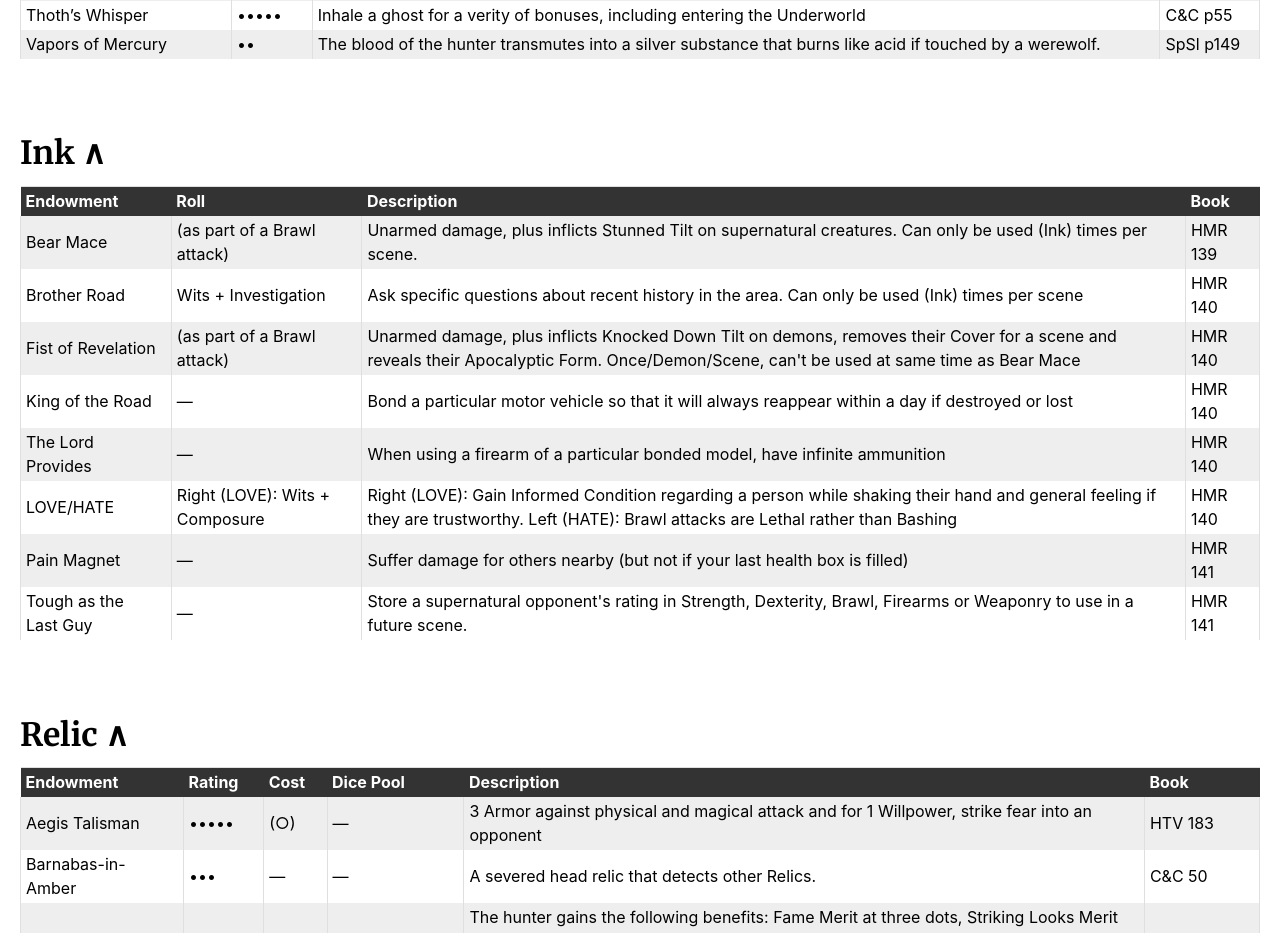
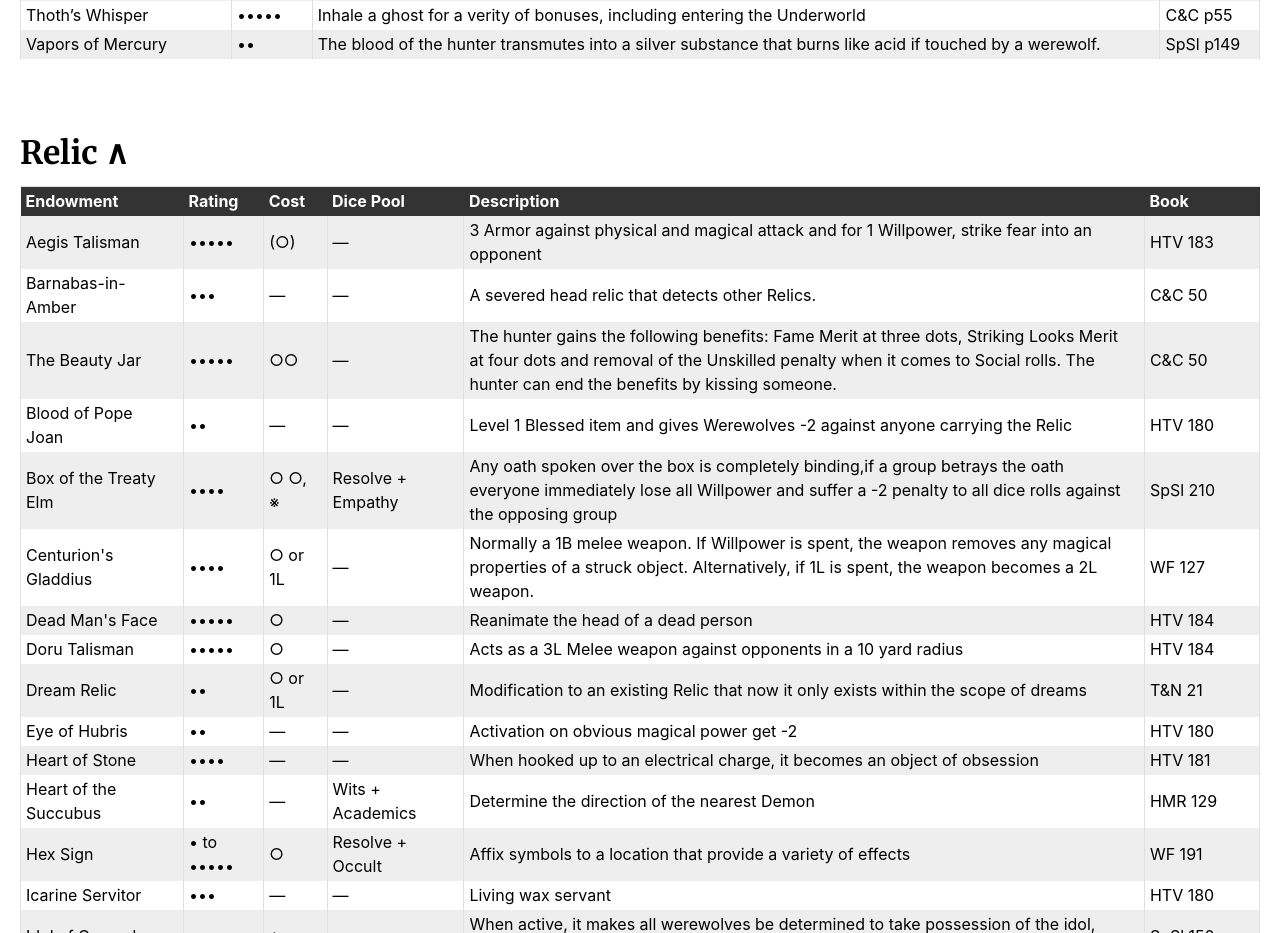
Before and after one commit to Paolo-Federle/grimoire, a React (Create React App) app: page /#/hunter/endowments in a window 1280 px wide. Shown: the part 6140-7073 px from the top of the page. Built offline with nearby package versions, Linux system fonts and the light colour scheme.

Commit message:
added disciplines to vampire clans

```diff
--- a/src/App.js
+++ b/src/App.js
@@ -77,7 +77,7 @@ import Location from './pages/Generale/Location';
 import { allLocation } from './Data/LocationMeritData';
 import LocationDetail from './pages/Generale/LocationDetail';
 import Size from './pages/Generale/Size';
-import Equipment from './pages/Generale/Equipment';
+import Items from './pages/Generale/Items';
 import { Routes, Route } from 'react-router-dom'
 import Navbar from './components/Navbar';
 import { useLocation } from 'react-router-dom';
@@ -210,7 +210,7 @@ function App() {
               element={<LocationDetail location={location} />}
             />
           ))}
-          <Route path="/equipment" element={<Equipment />} />
+          <Route path="/items" element={<Items />} />
           <Route path="/skills" element={<Skills />} />
           <Route path="/universal_merits" element={<UniversalMerits />} />
           <Route path="/advantages" element={<Advantage />} />
--- a/src/Data/Hunter/EndowmentData.jsx
+++ b/src/Data/Hunter/EndowmentData.jsx
@@ -711,57 +711,6 @@ const elixirData = [
     }
 ]
 
-const inkData = [
-    {
-        "Endowment": "Bear Mace",
-        "Roll": "(as part of a Brawl attack)",
-        "Description": "Unarmed damage, plus inflicts Stunned Tilt on supernatural creatures. Can only be used (Ink) times per scene.",
-        "Book": "HMR 139"
-    },
-    {
-        "Endowment": "Brother Road",
-        "Roll": "Wits + Investigation",
-        "Description": "Ask specific questions about recent history in the area. Can only be used (Ink) times per scene",
-        "Book": "HMR 140"
-    },
-    {
-        "Endowment": "Fist of Revelation",
-        "Roll": "(as part of a Brawl attack)",
-        "Description": "Unarmed damage, plus inflicts Knocked Down Tilt on demons, removes their Cover for a scene and reveals their Apocalyptic Form. Once/Demon/Scene, can't be used at same time as Bear Mace",
-        "Book": "HMR 140"
-    },
-    {
-        "Endowment": "King of the Road",
-        "Roll": "—",
-        "Description": "Bond a particular motor vehicle so that it will always reappear within a day if destroyed or lost",
-        "Book": "HMR 140"
-    },
-    {
-        "Endowment": "The Lord Provides",
-        "Roll": "—",
-        "Description": "When using a firearm of a particular bonded model, have infinite ammunition",
-        "Book": "HMR 140"
-    },
-    {
-        "Endowment": "LOVE/HATE",
-        "Roll": "Right (LOVE): Wits + Composure",
-        "Description": "Right (LOVE): Gain Informed Condition regarding a person while shaking their hand and general feeling if they are trustworthy. Left (HATE): Brawl attacks are Lethal rather than Bashing",
-        "Book": "HMR 140"
-    },
-    {
-        "Endowment": "Pain Magnet",
-        "Roll": "—",
-        "Description": "Suffer damage for others nearby (but not if your last health box is filled)",
-        "Book": "HMR 141"
-    },
-    {
-        "Endowment": "Tough as the Last Guy",
-        "Roll": "—",
-        "Description": "Store a supernatural opponent's rating in Strength, Dexterity, Brawl, Firearms or Weaponry to use in a future scene.",
-        "Book": "HMR 141"
-    }
-]
-
 const relicData = [
     {
         "Endowment": "Aegis Talisman",
@@ -1678,7 +1627,7 @@ const otherEndowmentData = [
 ]
 
 export { advancedArmoryData, benedictionData, castigationData, dreamscapeData,
-    elixirData, inkData, relicData, ritesDuChevalData, seitokukenData,
+    elixirData, relicData, ritesDuChevalData, seitokukenData,
     thaumatechnologyData, teleinformaticsInterviewData, teleinformaticsInvestigationData,
     teleinformaticsResearchData, gospelOfAgaresData, gospelOfAmonData,
     gospelOfBelethData, ritesOfDenialData, otherEndowmentData
--- a/src/Data/EquipmentData.jsx
+++ b/src/Data/ItemData.jsx
@@ -1,94 +1,94 @@
-const equipmentData = [
+const itemstData = [
     {
-        "Equipment": "Armor",
+        "Item": "Armor",
         "Race": "Mortal",
         "Description": "Defensive clothes and shields",
         "link": "/mortal/armor"
     },
     {
-        "Equipment": "Artifacts",
+        "Item": "Artifacts",
         "Race": "Mage",
         "Description": "Unique magical items originated in a Supernal Realm",
         "link": "/mage/artifacts"
     },
     {
-        "Equipment": "Endowments",
+        "Item": "Endowments",
         "Race": "Hunter",
         "Description": "Supernatural or high-tech resources available to those hunters who belong to the third-tier hunter conspiracies",
         "link": "/hunter/endowments"
     },
     {
-        "Equipment": "Fetishes",
+        "Item": "Fetishes",
         "Race": "Werewolf",
         "Description": "An object given supernatural power by a spirit bound within",
         "link": "/werewolf/fetishes"
     },
     {
-        "Equipment": "Goblin Fruits",
+        "Item": "Goblin Fruits",
         "Race": "Changeling",
         "Description": "Fae consumables harvested from the Hedge that have some supernatural effect on the user.",
         "link": "/changeling/goblin_fruits"
     },
     {
-        "Equipment": "Grimoires",
+        "Item": "Grimoires",
         "Race": "Mage",
         "Description": "Magical texts that transfer magical knowledge",
         "link": "/mage/grimoires"
     },
     {
-        "Equipment": "Imbued Items",
+        "Item": "Imbued Items",
         "Race": "Mage",
         "Description": "Object with one or more magical power created by Mages.",
         "link": "/mage/imbued_items"
     },
     {
-        "Equipment": "Mementos",
+        "Item": "Mementos",
         "Race": "Geist",
         "Description": "An object steeped in the power of death, able to activate given supernatural powers in the hands of one of the Bound",
         "link": "/geist/mementos"
     },
     {
-        "Equipment": "Relics",
+        "Item": "Relics",
         "Race": "Mummy",
         "Description": "A vessel containing distilled or refined Sekhem and thus bearing both discernable mystical properties and an attached curse",
         "link": "/mummy/relics"
     },
     {
-        "Equipment": "Reliquary",
+        "Item": "Reliquary",
         "Race": "Mortal",
         "Description": "Magical objects not identifiable by any particular quality or connected race",
         "link": "/mortal/reliquary"
     },
     {
-        "Equipment": "Talens",
+        "Item": "Talens",
         "Race": "Werewolf",
         "Description": "A one-use, low-power fetish, or a minor item that doesn't lose it's power, but that doesn't have much utility either",
         "link": "/werewolf/talens"
     },
     {
-        "Equipment": "Tokens",
+        "Item": "Tokens",
         "Race": "Changeling",
         "Description": "An object infused with a measure of fae power",
         "link": "/changeling/tokens"
     },
     {
-        "Equipment": "Tools",
+        "Item": "Tools",
         "Race": "Mortal",
         "Description": "Mortal objects that help in some specific circumstances",
         "link": "/mortal/tools"
     },
     {
-        "Equipment": "Vehicles",
+        "Item": "Vehicles",
         "Race": "Mortal",
         "Description": "Mortals vehicles as cars, ships, aircraft",
         "link": "/mortal/vehicles"
     },
     {
-        "Equipment": "Weapons",
+        "Item": "Weapons",
         "Race": "Mortal",
         "Description": "Mortal weapons, melee, ranged, explosives, poisons",
         "link": "/mortal/weapons"
     }
 ]
 
-export default equipmentData
+export default itemstData
--- a/src/Data/Vampire/ClanData.jsx
+++ b/src/Data/Vampire/ClanData.jsx
@@ -4,6 +4,7 @@ const clanData = [
         "Nickname": "Succubi",
         "Disciplines": "Celerity, Majesty, Vigor",
         "Bonus Trait": "Dexterity or Manipulation",
+        "Clan Disciplines": "Celerity, Majesty, Vigor",
         "Weakness": "Lose 2 Willpower points when passing up a chance to indulge Vice.",
         "Book": "VTR p104"
     },
@@ -12,6 +13,7 @@ const clanData = [
         "Nickname": "Savages",
         "Disciplines": "Animalism, Protean, Resilience",
         "Bonus Trait": "Composure or Stamina",
+        "Clan Disciplines": "Animalism, Protean, Resilience",
         "Weakness": "No 10-again and 1s penalize on Intelligence or Wits rolls",
         "Book": "VTR p106"
     },
@@ -20,6 +22,7 @@ const clanData = [
         "Nickname": "Shadows",
         "Disciplines": "Auspex, Celerity, Obfuscate",
         "Bonus Trait": "Intelligence or Wits",
+        "Clan Disciplines": "Auspex, Celerity, Obfuscate",
         "Weakness": "+1 damage from sunlight and fire",
         "Book": "VTR p108"
     },
@@ -28,6 +31,7 @@ const clanData = [
         "Nickname": "Haunts",
         "Disciplines": "Nightmare, Obfuscate, Vigor",
         "Bonus Trait": "Composure or Strength",
+        "Clan Disciplines": "Nightmare, Obfuscate, Vigor",
         "Weakness": "No 10-again and 1s penalize on Presence or Manipulation rolls",
         "Book": "VTR p110"
     },
@@ -36,6 +40,7 @@ const clanData = [
         "Nickname": "Lords",
         "Disciplines": "Animalism, Dominate, Resilience",
         "Bonus Trait": "Presence or Resolve",
+        "Clan Disciplines": "Animalism, Dominate, Resilience",
         "Weakness": "–2 on rolls to avoid gaining a Derangement after Degeneration",
         "Book": "VTR p112"
     },
@@ -44,6 +49,7 @@ const clanData = [
         "Nickname": "N/A",
         "Disciplines": "N/A",
         "Bonus Trait": "N/A",
+        "Clan Disciplines": "N/A",
         "Weakness": "N/A",
         "Book": "N/A"
     },
@@ -52,7 +58,8 @@ const clanData = [
         "Nickname": "",
         "Disciplines": "Celerity, Praestantia, Obfuscate",
         "Bonus Trait": "Strength or Wits",
-        "Weakness": "",
+        "Clan Disciplines": "Celerity, Praestantia, Obfuscate",
+        "Weakness": "Can't harm or betray another Ahranite and hear whispers of Shaddad",
         "Book": "VII p32"
     },
     {
@@ -60,7 +67,8 @@ const clanData = [
         "Nickname": "",
         "Disciplines": "Auspex, Dominate, Vigor",
         "Bonus Trait": "Intelligence or Wits",
-        "Weakness": "",
+        "Clan Disciplines": "Auspex, Dominate, Vigor",
+        "Weakness": "No 10-again on specific Presence, Manipulation or Persuasion rolls, Social penalty when without status merit",
         "Book": "VII p86"
     },
     {
@@ -68,7 +76,8 @@ const clanData = [
         "Nickname": "",
         "Disciplines": "Auspex, Majesty, Resilience",
         "Bonus Trait": "Presence or Resolve",
-        "Weakness": "",
+        "Clan Disciplines": "Auspex, Majesty, Resilience",
+        "Weakness": "Must spend Willpower to enter places consecrated in the name of God or Allah",
         "Book": "VII p89"
     },
     {
@@ -76,7 +85,8 @@ const clanData = [
         "Nickname": "",
         "Disciplines": "Nightmare, Protean, Vigor",
         "Bonus Trait": "Manipulation or Stamina",
-        "Weakness": "",
+        "Clan Disciplines": "Nightmare, Protean, Vigor",
+        "Weakness": "Lose 2 Willpower points when passing up a chance to indulge Vice and automatic derangements when Humanity is below 5 and 3",
         "Book": "VII p92"
     },
     {
@@ -84,7 +94,8 @@ const clanData = [
         "Nickname": "",
         "Disciplines": "Celerity, Obfuscate, Protean",
         "Bonus Trait": "Composure or Wits",
-        "Weakness": "",
+        "Clan Disciplines": "Celerity, Obfuscate, Protean",
+        "Weakness": "Can't possess Heaven or City status merits, loses willpower when sleeps for too long on the same place",
         "Book": "VII p95"
     },
     {
@@ -92,7 +103,8 @@ const clanData = [
         "Nickname": "",
         "Disciplines": "Auspex, Majesty, Nightmare",
         "Bonus Trait": "Intelligence or Manipulation",
-        "Weakness": "",
+        "Clan Disciplines": "Auspex, Majesty, Nightmare",
+        "Weakness": "Must gain benefit or vicotry in every scene or lose willpower, if fails a roll when using Willpower then can't use it for the rest of the scene",
         "Book": "VII p98"
     },
     {
@@ -100,7 +112,8 @@ const clanData = [
         "Nickname": "",
         "Disciplines": "Auspex, Dominate, Obfuscate",
         "Bonus Trait": "Composure or Resolve",
-        "Weakness": "",
+        "Clan Disciplines": "Auspex, Dominate, Obfuscate",
+        "Weakness": "Must spend willpower to avoid investigating supernatural encounters and his occult dot decrease his maximum humanity score",
         "Book": "VII p101"
     },
     {
@@ -108,6 +121,7 @@ const clanData = [
         "Nickname": "N/A",
         "Disciplines": "N/A",
         "Bonus Trait": "N/A",
+        "Clan Disciplines": "N/A",
         "Weakness": "N/A",
         "Book": "N/A"
     },
@@ -116,6 +130,7 @@ const clanData = [
         "Nickname": "Founders",
         "Disciplines": "Animalism, Dominate, Resilience",
         "Bonus Trait": "Presence or Resolve",
+        "Clan Disciplines": "",
         "Weakness": "–2 on Degeneration rolls",
         "Book": "RfRome p92"
     }
--- a/src/pages/Generale/Equipment.jsx
+++ /dev/null
@@ -1,12 +0,0 @@
-import React from 'react';
-import SimpleTable from '../../components/SimpleTable'
-import EquipmentData from '../../Data/EquipmentData';
-
-export default function Equipment() {
-
-    return (
-        <div className='grid-container'>
-            <SimpleTable table={EquipmentData} title={'Equipment'} activeRowLink={true}/>
-        </div>
-    );
-}
--- /dev/null
+++ b/src/pages/Generale/Items.jsx
@@ -0,0 +1,12 @@
+import React from 'react';
+import SimpleTable from '../../components/SimpleTable'
+import itemstData from '../../Data/ItemData';
+
+export default function Items() {
+
+    return (
+        <div className='grid-container'>
+            <SimpleTable table={itemstData} title={'Items'} activeRowLink={true}/>
+        </div>
+    );
+}
--- a/src/pages/Hunter/Endowments.jsx
+++ b/src/pages/Hunter/Endowments.jsx
@@ -2,7 +2,7 @@ import React from 'react';
 import SimpleTable from '../../components/SimpleTable'
 import {
     advancedArmoryData, benedictionData, castigationData, dreamscapeData,
-    elixirData, inkData, relicData, ritesDuChevalData, seitokukenData,
+    elixirData, relicData, ritesDuChevalData, seitokukenData,
     thaumatechnologyData, teleinformaticsInterviewData, teleinformaticsInvestigationData,
     teleinformaticsResearchData, gospelOfAgaresData, gospelOfAmonData,
     gospelOfBelethData, ritesOfDenialData, otherEndowmentData
@@ -16,7 +16,6 @@ export default function Endowments() {
             <SimpleTable table={castigationData} title={'Castigation'} activeRowLink={false} />
             <SimpleTable table={dreamscapeData} title={'Dreamscape'} activeRowLink={false} />
             <SimpleTable table={elixirData} title={'Elixir'} activeRowLink={false} />
-            <SimpleTable table={inkData} title={'Ink'} activeRowLink={false} />
             <SimpleTable table={relicData} title={'Relic'} activeRowLink={false} />
             <SimpleTable table={ritesDuChevalData} title={'Rites du Cheval'} activeRowLink={false} />
             <SimpleTable table={seitokukenData} title={'Seitokuken'} activeRowLink={false} />
--- a/src/pages/Vampire/Clan.jsx
+++ b/src/pages/Vampire/Clan.jsx
@@ -5,7 +5,7 @@ import { clanData } from '../../Data/Vampire/ClanData';
 export default function Clan() {
 
 
-    const headers = ['Basic', 'Nickname', 'Bonus Trait', 'Weakness', 'Book']
+    const headers = ['Basic', 'Nickname', 'Bonus Trait', 'Clan Disciplines', 'Weakness', 'Book']
     const headerCheckFields = ['Nickname']
     const disciplineData = ['Basic']
 
--- a/src/pages/home.jsx
+++ b/src/pages/home.jsx
@@ -39,7 +39,7 @@ export default function Home() {
                             </tr>
                             <tr>
                                 <td className='table-cell'>
-                                    <Link to="/equipment" title="Category:Equipment">Equipment</Link>
+                                    <Link to="/items" title="Category:Items">Items</Link>
                                     &nbsp;•&nbsp;
                                     <Link to="/wiki/Category:NPCs" title="Category:NPCs">NPCs</Link>
                                     &nbsp;•&nbsp;
```
